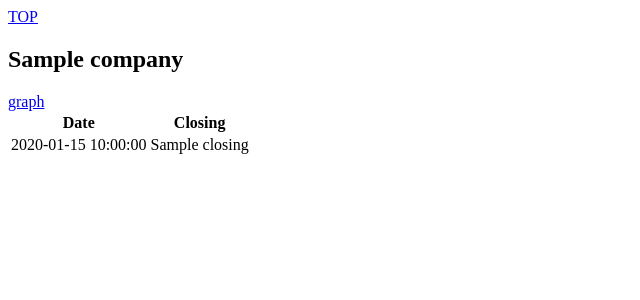
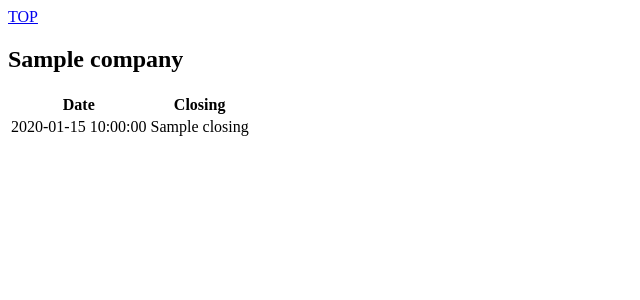
Before and after one commit to her0e1c1/pystock, a Flask app: template pystock/server/templates/company.html in a window 1280 px wide. Shown: the top 300 px of the page, without its empty margins (0-640 px from the left). Run offline with Flask 2, Linux system fonts and the light colour scheme; the template is opened without the code that fills it: most values are stand-ins (such as "Sample title", 1, 10 or a date in 2020); parts of the project's set-up code (start-up, migrations or seed data) failed here and were passed over; some libraries are stand-ins or nearby versions.

Commit message:
rm graph link

```diff
--- a/pystock/server/templates/company.html
+++ b/pystock/server/templates/company.html
@@ -3,7 +3,6 @@
 
 {% block content %}
   <h2>{{ company.name }}</h2>
-  <a href="{{ url_for('graph', id=company.id) }}">graph</a>
   <table>
     <tr>
       <th>Date</th>
```
